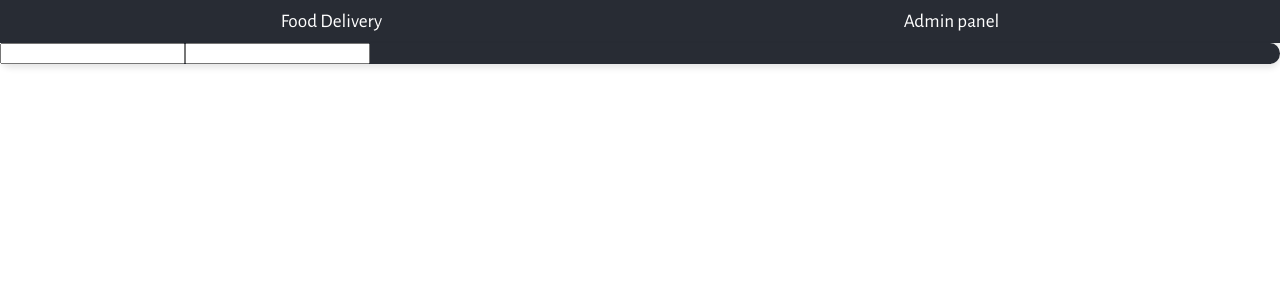
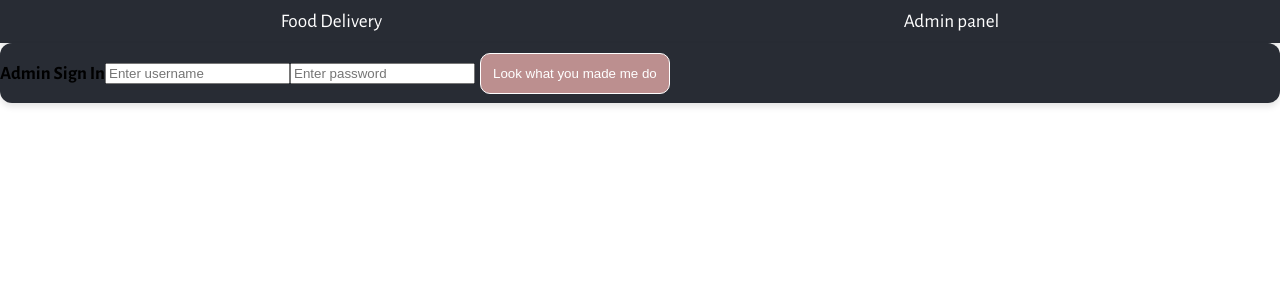
Before and after one commit to Tane4ka170/FoodDeliveryAppReact, a React (Create React App) app: page /admin in a window 1280 px wide. Shown: the top 300 px of the page. Built offline with nearby package versions, Linux system fonts and the light colour scheme.

Commit message:
Updated AdminLogin UI with new layout and added button

```diff
--- a/src/components/authentication/AdminLogin.tsx
+++ b/src/components/authentication/AdminLogin.tsx
@@ -1,15 +1,21 @@
 import React from "react";
 import s from "./Authentication.module.css";
+import Button from "../UI/button";
 
 const AdminLogin: React.FC<any> = (props) => {
   return (
     <React.Fragment>
-      <div className={s.adminLoginCart}>
-        <div className={s.input}>
-          <input type="text" />
-        </div>
-        <div className={s.input}>
-          <input type="password" />
+      <div className={s.centeredContainer}>
+        <div className={s.adminLoginCart}>
+          <h3 className={s.adminLoginTitle}>Admin Sign In</h3>
+          <input type="text" className={s.input} placeholder="Enter username" />
+
+          <input
+            type="password"
+            className={s.input}
+            placeholder="Enter password"
+          />
+          <Button color="white" bgColor="transparent" />
         </div>
       </div>
     </React.Fragment>
```
